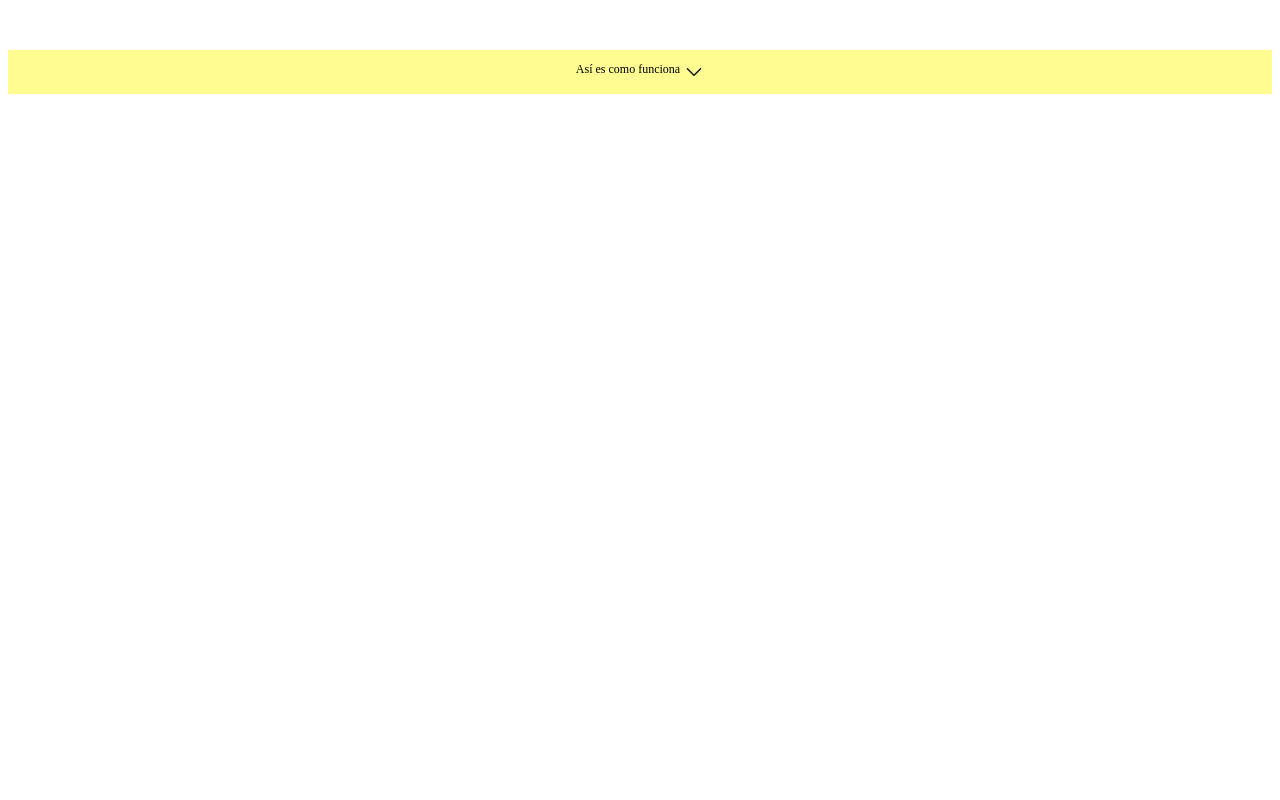
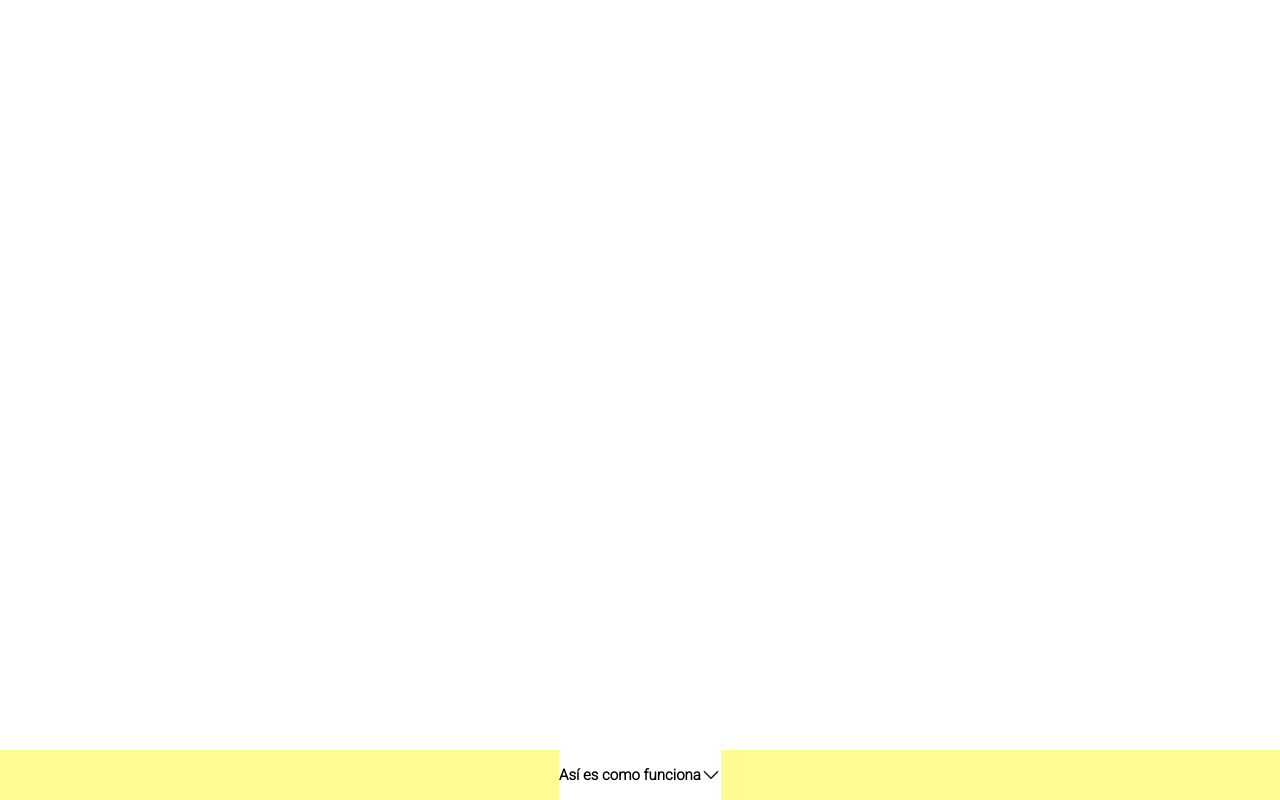
Before and after one commit to MajoCabre/git-html-css, a plain HTML site: page index.html in a window 1280 px wide. Drawn offline with Linux system fonts and the light colour scheme; a web font is replaced by a local one.

Commit message:
Cambios en los estilos

```diff
--- a/desktop.css
+++ b/desktop.css
@@ -1,3 +1,14 @@
+footer {
+  margin-top: 30px;
+  height: 5rem;
+}
+p {
+  display: flex;
+  justify-content: center;
+  align-items: center;
+  font-size: 1.5rem;
+}
 .icono {
+  margin: 0;
   width: 2rem;
 }
--- a/index.css
+++ b/index.css
@@ -1,20 +1,31 @@
-html{
+* {
+  background-color: #ffffff;
+  box-sizing: border-box;
+  font-family: "Roboto", sans-serif;
+  font-weight: bold;
+  font-size: 62.5%;
+  margin: 0;
+  padding: 0;
+}
+html {
   font-size: 62.5%;
 }
 footer {
   background-color: #fffd92;
-  margin-top: 50px;
-  width: 100%;
+  bottom: 0;
   display: flex;
   justify-content: center;
-  box-shadow: 0px 0px 100px 60px white;
+  height: 30px;
+  position: absolute;
+  width: 100%;
 }
 p {
   display: flex;
+  align-items: center;
   justify-content: center;
   font-size: 1.2rem;
 }
 .icono {
+  margin: 0;
   width: 1.2rem;
-  margin-left: 0.4rem;
 }
--- a/tablet.css
+++ b/tablet.css
@@ -1,3 +1,12 @@
+footer {
+  margin-top: 30px;
+  height: 30px;
+}
+p {
+  align-items: center;
+  font-size: 1.4rem;
+}
 .icono {
+  margin: 0;
   width: 1.4rem;
 }
```
Also changed, not shown: index.html (line endings or trailing spaces).
